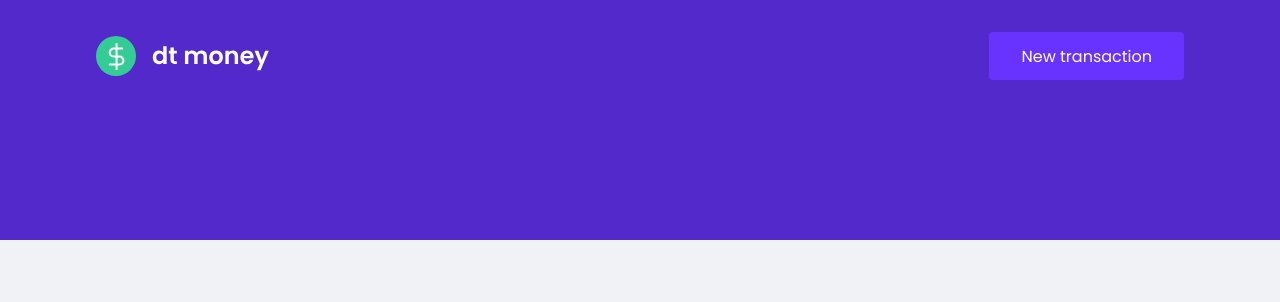
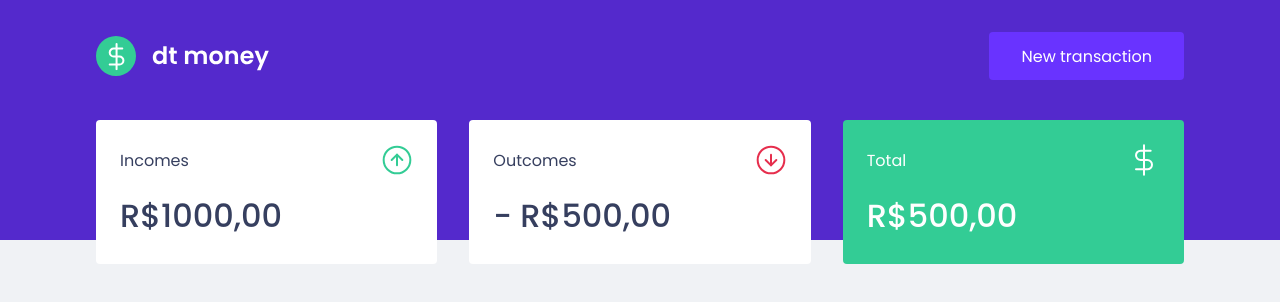
Before and after one commit to hyuko21/ig-reactjs-02-dtmoney, a React (Create React App) app: page / in a window 1280 px wide. Shown: the top 302 px of the page. Built offline with nearby package versions, Linux system fonts and the light colour scheme.

Commit message:
feat(components): add Summary

```diff
--- a/public/index.html
+++ b/public/index.html
@@ -10,7 +10,7 @@
   <meta name="viewport" content="width=device-width, initial-scale=1" />
   <title>dtmoney</title>
 
-  <link href="https://fonts.googleapis.com/css2?family=Poppins:wght@400;600&display=swap" rel="stylesheet">
+  <link href="https://fonts.googleapis.com/css2?family=Poppins:wght@400;500;600&display=swap" rel="stylesheet">
 </head>
 
 <body>
--- a/src/components/Dashboard/index.tsx
+++ b/src/components/Dashboard/index.tsx
@@ -1,8 +1,11 @@
+import { Summary } from '../Summary'
+
 import { Container } from './styles'
 
 export function Dashboard() {
   return (
     <Container>
+      <Summary />
     </Container>
   )
 }
--- /dev/null
+++ b/src/components/Summary/index.tsx
@@ -0,0 +1,33 @@
+import incomeImg from '../../assets/income.svg'
+import outcomeImg from '../../assets/outcome.svg'
+import totalImg from '../../assets/total.svg'
+
+import { Container } from './styles'
+
+export function Summary() {
+  return (
+    <Container>
+      <div>
+        <header>
+          <p>Incomes</p>
+          <img src={incomeImg} alt="Incomes" />
+        </header>
+        <strong>R$1000,00</strong>
+      </div>
+      <div>
+        <header>
+          <p>Outcomes</p>
+          <img src={outcomeImg} alt="Outcomes" />
+        </header>
+        <strong>- R$500,00</strong>
+      </div>
+      <div className="highlight-background">
+        <header>
+          <p>Total</p>
+          <img src={totalImg} alt="Total" />
+        </header>
+        <strong>R$500,00</strong>
+      </div>
+    </Container>
+  )
+}
--- /dev/null
+++ b/src/components/Summary/styles.ts
@@ -0,0 +1,34 @@
+import styled from 'styled-components'
+
+export const Container = styled.div`
+  display: grid;
+  grid-template-columns: repeat(3, 1fr);
+  gap: 2rem;
+  margin-top: -10rem;
+
+  div {
+    background: var(--shape);
+    padding: 1.5rem;
+    border-radius: 0.25rem;
+    color: var(--text-title);
+
+    header {
+      display: flex;
+      align-items: center;
+      justify-content: space-between;
+    }
+
+    strong {
+      display: block;
+      margin-top: 1rem;
+      font-size: 2rem;
+      font-weight: 500;
+      line-height: 3rem;
+    }
+
+    &.highlight-background {
+      background: var(--green);
+      color: #fff;
+    }
+  }
+`
--- a/src/styles/global.ts
+++ b/src/styles/global.ts
@@ -5,6 +5,7 @@
     --background: #f0f2f5;
     --shape: #ffffff;
 
+    --green: #33cc95;
     --red: #e52e4d;
     --blue: #5429cc;
 
```
